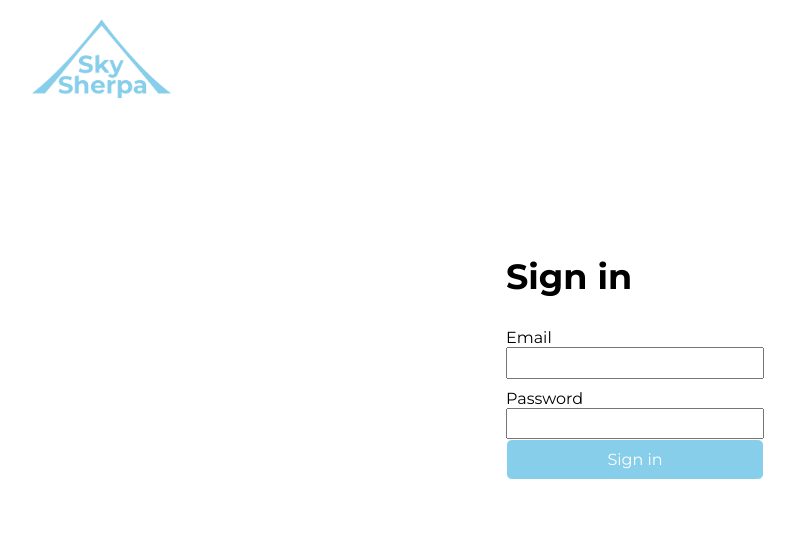
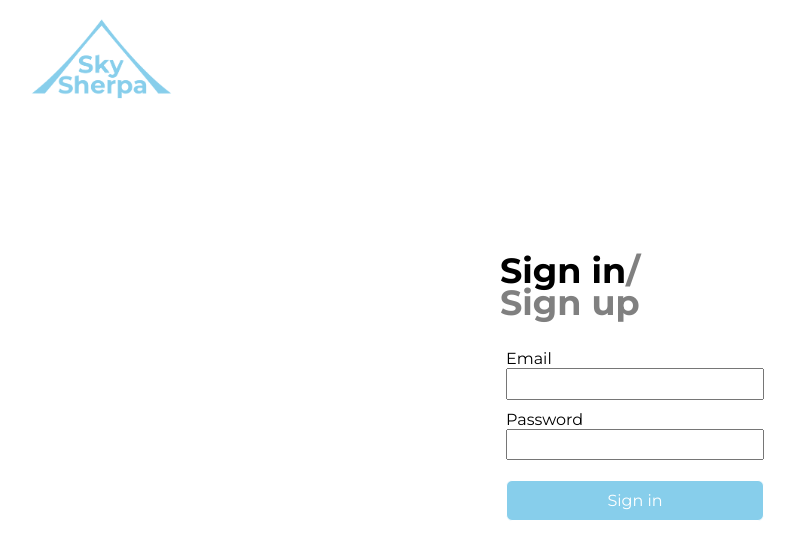
Before and after one commit to connorHashDash/sky-sherpa, a React (Vite) app in the folder static/: page /signin in a window 1280 px wide. Shown: the top 558 px of the page, without its empty margins (5-800 px from the left). Built offline with nearby package versions, Linux system fonts and the light colour scheme.

Commit message:
updated readme and began work on creating a dynamic signin/signup page

```diff
--- a/static/src/pages/SignIn/SignIn.scss
+++ b/static/src/pages/SignIn/SignIn.scss
@@ -22,7 +22,7 @@ $font: "Montserrat";
       height: 400px;
       //      border: 1px black solid;
       border-radius: 5px;
-      width: 50rem;
+      width: 270px;
       justify-content: top;
       align-items: center;
       background-color: white;
@@ -37,6 +37,25 @@ $font: "Montserrat";
         width: 100%;
         margin: 0;
         margin-bottom: 20px;
+        line-height: 32px;
+        color: grey;
+        cursor: pointer;
+      }
+
+      #sign_in_button {
+
+        &.active {
+          cursor: default;
+          color: black;
+        }
+      }
+
+      #sign_up_button {
+
+        &.active {
+          cursor: default;
+          color: black;
+        }
       }
 
       label {
@@ -56,10 +75,18 @@ $font: "Montserrat";
         align-self: right;
       }
 
+      .signin_button {
+        margin-top: 20px;
+      }
+
 
 
     }
 
   }
 
+  #error {
+    color: red;
+  }
+
 }
--- a/static/src/pages/SignIn/SignIn.tsx
+++ b/static/src/pages/SignIn/SignIn.tsx
@@ -1,6 +1,6 @@
 import NavBar from "../../components/NavBar/NavBar.tsx"
 import "./SignIn.scss"
-import Button from "../../components/Button/Button.tsx"
+import SignInForm from "./components/SignInForm.tsx"
 import { useState } from 'react'
 import { useNavigate } from "react-router"
 
@@ -9,8 +9,8 @@ export default function SignIn() {
 
   const navigate = useNavigate()
 
+  const [showSignIn, setShowSignIn] = useState<boolean>(true)
   const [error, setError] = useState<string>()
-
 
   const login = async (e: React.FormEvent<HTMLFormElement>) => {
     e.preventDefault()
@@ -25,6 +25,8 @@ export default function SignIn() {
       })
       if (resp.ok) {
         navigate("/works")
+      } else if (resp.status == 406) {
+        setError("Error signing in, check password or email")
       }
     }
     catch {
@@ -32,23 +34,29 @@ export default function SignIn() {
     }
   }
 
+  const handleSiginSignUp = () => {
+    setShowSignIn(!showSignIn)
+  }
+
   return (
     <div id="sign_in">
       <NavBar isSignin={true} />
       <div id="form_holder">
         <div id="signin_form">
-          <form onSubmit={login}>
-            <h3>Sign in</h3>
-            <label htmlFor="email">Email</label>
-            <input type="text" name="email" id="signin_email" />
-            <label htmlFor="password">Password</label>
-            <input type="password" name="password" id="signin_pw" />
-            <Button type="submit">Sign in</Button>
-
-          </form>
+          <h3 id="sign_in_or_up">
+            <span onClick={handleSiginSignUp} id={`sign_in_button`} className={showSignIn ? "active" : ''}>
+              Sign in
+            </span>/ <br /> <span
+              onClick={handleSiginSignUp}
+              id="sign_up_button"
+              className={!showSignIn ? "active" : ''}>
+              Sign up
+            </span>
+          </h3>
+          <SignInForm login={login} />
           {error && (
             <div id="error">
-
+              {error}
             </div>
           )
           }
--- /dev/null
+++ b/static/src/pages/SignIn/components/SignInForm.tsx
@@ -0,0 +1,21 @@
+import { FormEventHandler } from "react"
+import Button from "../../../components/Button/Button.tsx"
+
+
+
+interface SignInFormProps {
+  login: FormEventHandler
+
+}
+
+export default function SignInForm({ login }: SignInFormProps) {
+  return (
+    <form onSubmit={login}>
+
+      <label htmlFor="email">Email</label>
+      <input type="text" name="email" id="signin_email" />
+      <label htmlFor="password">Password</label>
+      <input type="password" name="password" id="signin_pw" />
+      <Button extraClass="signin_button" type="submit">Sign in</Button>
+    </form>)
+}
```
Also changed, not shown: 2 other files (tests, documents, lock files or other folders).
